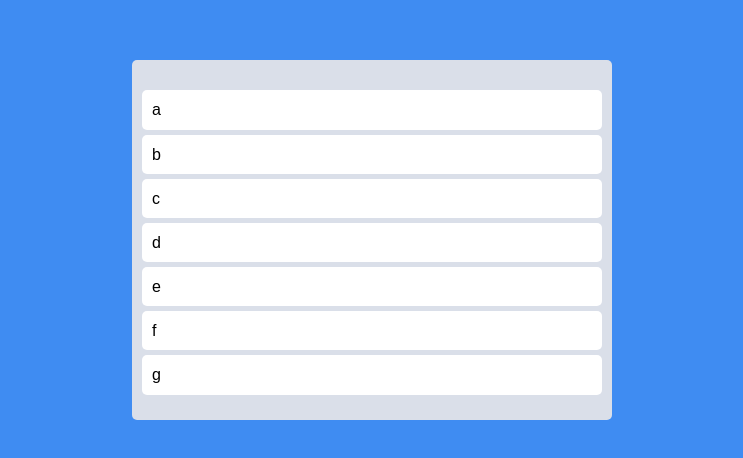
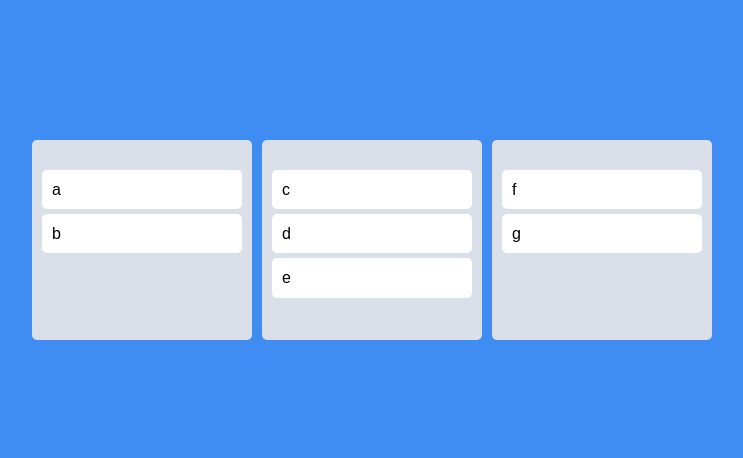
Before and after one commit to handmadeCode95/trello, a React (Create React App) app: page / in a window 1280 px wide. Shown: the part 160-618 px from the top of the page, without its empty margins (268-1011 px from the left). Built offline with nearby package versions, Linux system fonts and the light colour scheme.

Commit message:
Refactoring and add multi boards

```diff
--- a/src/App.tsx
+++ b/src/App.tsx
@@ -1,16 +1,12 @@
-import {
-  DragDropContext,
-  Draggable,
-  Droppable,
-  DropResult,
-} from "react-beautiful-dnd";
+import { DragDropContext, DropResult } from "react-beautiful-dnd";
 import styled from "styled-components";
 import { toDoState } from "./atoms";
 import { useRecoilState } from "recoil";
+import Board from "./Components/Board";
 
 const Wrapper = styled.div`
   display: flex;
-  max-width: 480px;
+  max-width: 680px;
   width: 100%;
   height: 100vh;
   margin: 0 auto;
@@ -20,22 +16,9 @@
 
 const Boards = styled.div`
   display: grid;
-  grid-template-columns: repeat(1, 1fr);
+  grid-template-columns: repeat(3, 1fr);
+  gap: 10px;
   width: 100%;
-`;
-
-const Board = styled.div`
-  padding: 30px 10px 20px 10px;
-  background-color: ${(props) => props.theme.boardColor};
-  border-radius: 5px;
-  min-height: 200px;
-`;
-
-const Card = styled.div`
-  padding: 10px;
-  margin-bottom: 5px;
-  background-color: ${(props) => props.theme.cardColor};
-  border-radius: 5px;
 `;
 
 function App() {
@@ -43,38 +26,23 @@
   const onDragEnd = ({ draggableId, destination, source }: DropResult) => {
     if (!destination) return;
 
+    /*
     setToDos((currentToDos) => {
       const tempToDos = [...currentToDos];
       tempToDos.splice(source.index, 1);
       tempToDos.splice(destination?.index, 0, draggableId);
       return tempToDos;
     });
+    */
   };
 
   return (
     <DragDropContext onDragEnd={onDragEnd}>
       <Wrapper>
         <Boards>
-          <Droppable droppableId="droppable">
-            {(magic) => (
-              <Board ref={magic.innerRef} {...magic.droppableProps}>
-                {toDos.map((toDo, index) => (
-                  <Draggable key={toDo} draggableId={toDo} index={index}>
-                    {(magic) => (
-                      <Card
-                        ref={magic.innerRef}
-                        {...magic.draggableProps}
-                        {...magic.dragHandleProps}
-                      >
-                        {toDo}
-                      </Card>
-                    )}
-                  </Draggable>
-                ))}
-                {magic.placeholder}
-              </Board>
-            )}
-          </Droppable>
+          {Object.keys(toDos).map((boardId) => (
+            <Board boardId={boardId} key={boardId} toDos={toDos[boardId]} />
+          ))}
         </Boards>
       </Wrapper>
     </DragDropContext>
--- /dev/null
+++ b/src/Components/Board.tsx
@@ -0,0 +1,32 @@
+import { Droppable } from "react-beautiful-dnd";
+import styled from "styled-components";
+import DraggableCard from "./DraggableCard";
+
+const Wrapper = styled.div`
+  padding: 30px 10px 20px 10px;
+  background-color: ${(props) => props.theme.boardColor};
+  border-radius: 5px;
+  min-height: 200px;
+`;
+
+interface IBoardProps {
+  toDos: string[];
+  boardId: string;
+}
+
+function Board({ toDos, boardId }: IBoardProps) {
+  return (
+    <Droppable droppableId={boardId}>
+      {(magic) => (
+        <Wrapper ref={magic.innerRef} {...magic.droppableProps}>
+          {toDos.map((toDo, index) => (
+            <DraggableCard key={toDo} index={index} toDo={toDo} />
+          ))}
+          {magic.placeholder}
+        </Wrapper>
+      )}
+    </Droppable>
+  );
+}
+
+export default Board;
--- /dev/null
+++ b/src/Components/DraggableCard.tsx
@@ -0,0 +1,33 @@
+import React from "react";
+import { Draggable } from "react-beautiful-dnd";
+import styled from "styled-components";
+
+const Card = styled.div`
+  padding: 10px;
+  margin-bottom: 5px;
+  background-color: ${(props) => props.theme.cardColor};
+  border-radius: 5px;
+`;
+
+interface IDraggableCardProps {
+  toDo: string;
+  index: number;
+}
+
+function DraggableCard({ toDo, index }: IDraggableCardProps) {
+  return (
+    <Draggable key={toDo} draggableId={toDo} index={index}>
+      {(magic) => (
+        <Card
+          ref={magic.innerRef}
+          {...magic.draggableProps}
+          {...magic.dragHandleProps}
+        >
+          {toDo}
+        </Card>
+      )}
+    </Draggable>
+  );
+}
+
+export default React.memo(DraggableCard);
--- a/src/atoms.tsx
+++ b/src/atoms.tsx
@@ -1,6 +1,14 @@
 import { atom } from "recoil";
 
-export const toDoState = atom({
+interface IToDoState {
+  [key: string]: string[];
+}
+
+export const toDoState = atom<IToDoState>({
   key: "toDo",
-  default: ["a", "b", "c", "d", "e", "f", "g"],
+  default: {
+    to_do: ["a", "b"],
+    doing: ["c", "d", "e"],
+    done: ["f", "g"],
+  },
 });
```
